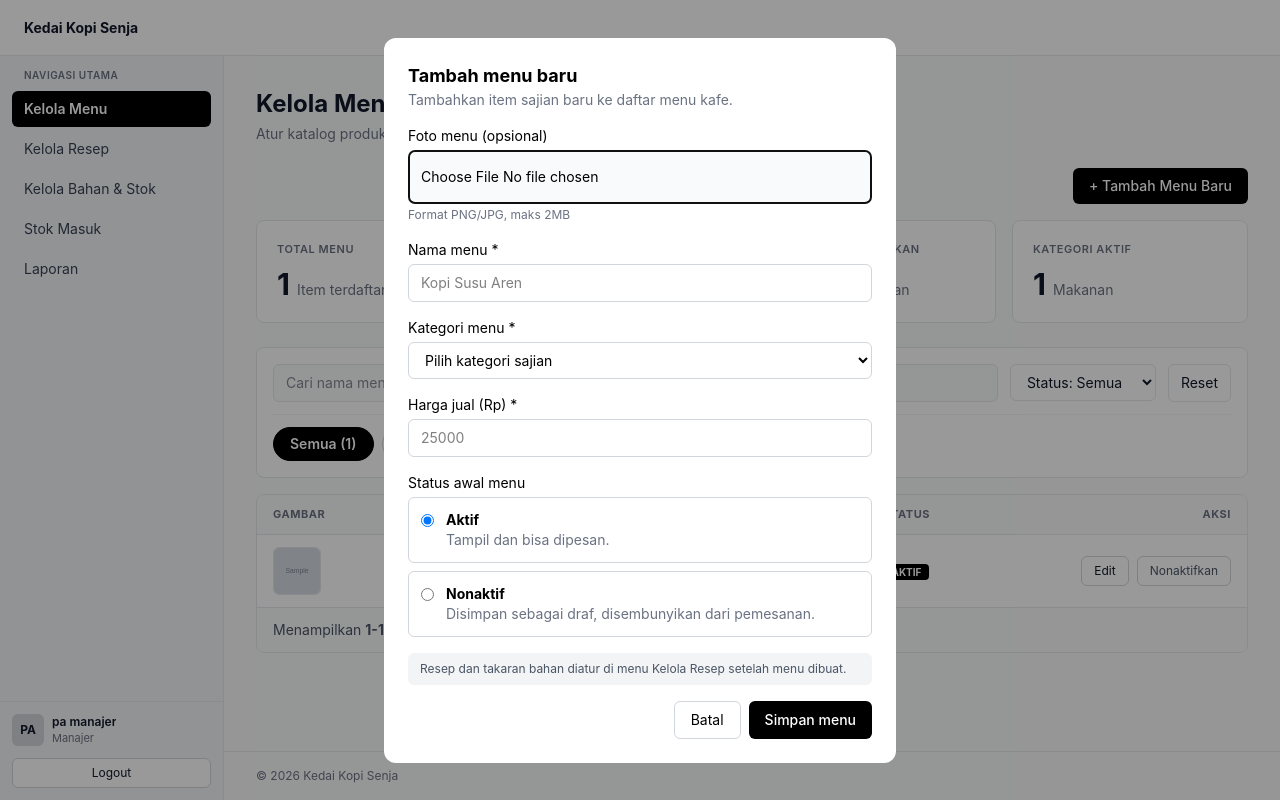
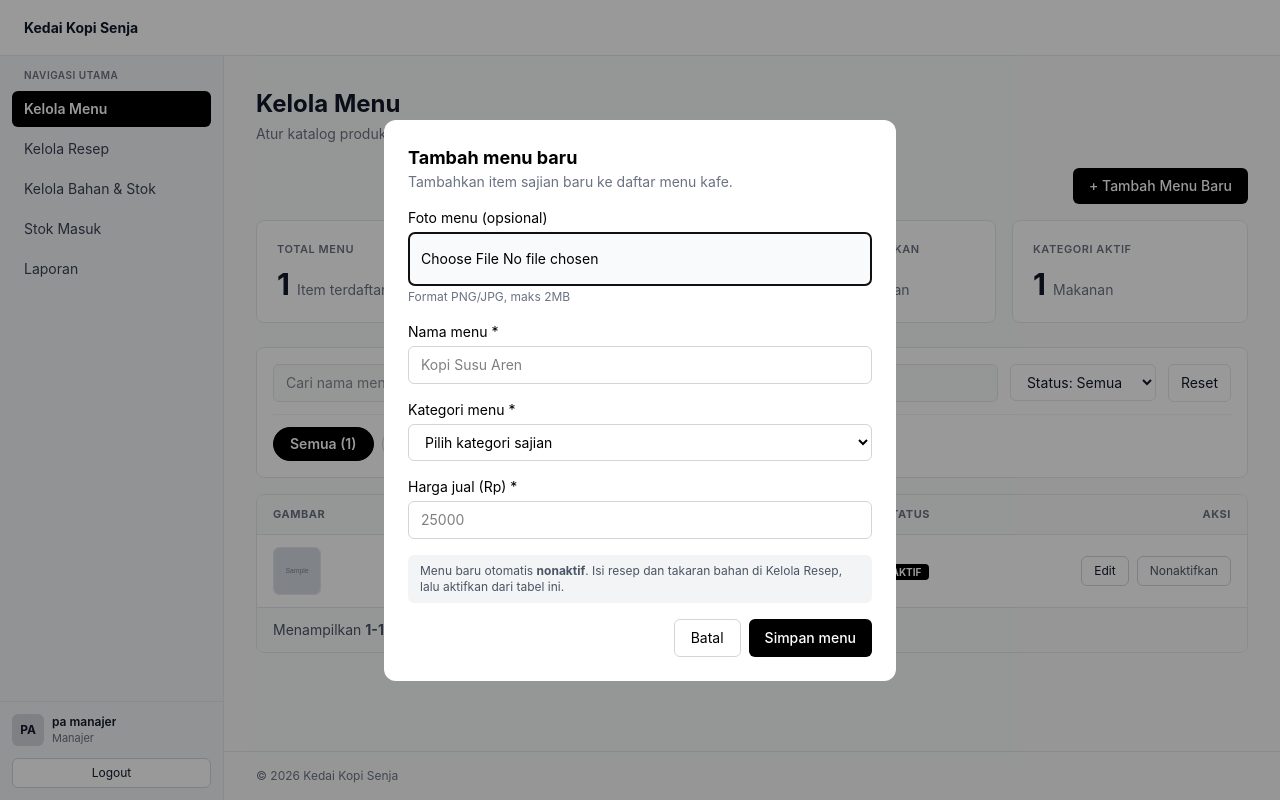
Before and after one commit to aqilahdaffa8/Cafe-UKK, a Laravel app: page /manajer/menu in a window 1280 px wide, after a click on "+ Tambah Menu Baru". Run offline with Laravel 12, Linux system fonts and the light colour scheme; a user stored in the database is signed in; data comes from the database, SQL or seed files in the repository; tables that the repository leaves empty hold one stand-in row (values such as "Sample post"); grey boxes marked "Sample" are stand-in pictures; style sheets or scripts are compiled from the project's sources; parts of the project's set-up code (start-up, migrations or seed data) failed here and were passed over.

Commit message:
perbaiki logic: menu baru harus memilikii resep untuk diaktifkan

```diff
--- a/app/Http/Controllers/Manajer/MenuController.php
+++ b/app/Http/Controllers/Manajer/MenuController.php
@@ -19,6 +19,7 @@ class MenuController extends Controller
         $kategori = $request->query('kategori', 'semua');
 
         $menus = Menu::query()
+            ->withCount('reseps')
             ->when($q !== '', fn ($w) => $w->where(fn ($x) => $x
                 ->where('nama_menu', 'like', "%{$q}%")
                 ->orWhere('kategori', 'like', "%{$q}%")))
@@ -41,21 +42,20 @@ class MenuController extends Controller
 
     public function store(Request $request)
     {
-        $data = $request->validate($this->aturan() + [
-            'status' => ['required', 'in:aktif,nonaktif'],
-        ]);
+        $data = $request->validate($this->aturan());
 
         Menu::create([
             'kategori'  => $data['kategori'],
             'nama_menu' => $data['nama_menu'],
             'harga'     => $data['harga'],
-            'aktif'     => $data['status'] === 'aktif',
+            'aktif'     => false, // menu baru belum punya resep, jadi tidak boleh langsung aktif
             'gambar'    => $request->hasFile('gambar')
                 ? $request->file('gambar')->store('menu', 'public')
                 : null,
         ]);
 
-        return redirect()->route('manajer.menu.index')->with('sukses', 'Menu berhasil ditambahkan.');
+        return redirect()->route('manajer.menu.index')
+            ->with('sukses', 'Menu ditambahkan dalam keadaan nonaktif. Isi resepnya di Kelola Resep, lalu aktifkan.');
     }
 
     public function update(Request $request, Menu $menu)
@@ -71,6 +71,7 @@ class MenuController extends Controller
             unset($data['gambar']);
         }
 
+        // update() tidak menyentuh kolom aktif, jadi aturan resep tidak bisa dilewati lewat sini
         $menu->update($data);
 
         return back()->with('sukses', "Menu {$menu->nama_menu} diperbarui.");
@@ -78,6 +79,13 @@ class MenuController extends Controller
 
     public function toggleStatus(Menu $menu)
     {
+        // Mau diaktifkan, tapi belum ada resep: tolak
+        if (! $menu->aktif && ! $menu->punyaResep()) {
+            return back()->withErrors([
+                'status' => "Menu {$menu->nama_menu} belum punya resep. Isi dulu di Kelola Resep sebelum diaktifkan.",
+            ]);
+        }
+
         $menu->update(['aktif' => ! $menu->aktif]);
 
         return back()->with('sukses', $menu->aktif
--- a/app/Models/Menu.php
+++ b/app/Models/Menu.php
@@ -31,6 +31,10 @@ class Menu extends Model
         return $this->hasMany(DetailPesanan::class, 'id_menu', 'id_menu');
     }
 
+    public function punyaResep(): bool{
+        return $this->reseps()->exists();
+    }
+
     // HPP = jumlah (takaran x harga terakhir bahan)
     // Pakai with('reseps.bahan') saat mengambil menu agar tidak query berulang
     protected function hpp(): Attribute{
--- a/resources/views/manajer/menu.blade.php
+++ b/resources/views/manajer/menu.blade.php
@@ -6,6 +6,9 @@
 @endphp
 <x-layouts.manajer title="Kelola Menu" subtitle="Atur katalog produk, harga jual, dan status ketersediaan pesanan menu.">
 
+    @error('status')
+        <div class="mb-4 rounded-lg bg-red-50 px-4 py-3 text-sm text-red-700">{{ $message }}</div>
+    @enderror
     <div class="mb-4 flex justify-end">
         <button type="button" onclick="document.getElementById('dlg-tambah').showModal()"
                 class="rounded-md bg-black px-4 py-2 text-sm font-medium text-white hover:bg-gray-800">+ Tambah Menu Baru</button>
@@ -79,7 +82,13 @@
                             </span>
                         @endif
                     </td>
-                    <td class="px-4 py-3 font-semibold {{ $m->aktif ? '' : 'line-through' }}">{{ $m->nama_menu }}</td>
+                    <td class="px-4 py-3">
+                        <p class="font-semibold {{ $m->aktif ? '' : 'line-through' }}">{{ $m->nama_menu }}</p>
+                        @if ($m->reseps_count === 0)
+                            <a href="{{ route('manajer.resep.index', ['menu' => $m->id_menu]) }}"
+                            class="text-xs font-normal text-red-600 no-underline hover:underline">Belum ada resep, isi dulu</a>
+                        @endif
+                    </td>
                     <td class="px-4 py-3">
                         <span class="rounded border border-gray-300 px-2 py-0.5 text-xs">{{ $label[$m->kategori] ?? $m->kategori }}</span>
                     </td>
@@ -97,9 +106,12 @@
                                     data-kategori="{{ $m->kategori }}"
                                     data-harga="{{ $m->harga }}"
                                     class="rounded-md border border-gray-300 px-3 py-1.5 text-xs text-gray-900 hover:bg-gray-50">Edit</button>
+                            @php $bolehAktif = $m->aktif || $m->reseps_count > 0; @endphp
                             <form method="POST" action="{{ route('manajer.menu.status', $m) }}">
                                 @csrf @method('PATCH')
-                                <button class="rounded-md border px-3 py-1.5 text-xs {{ $m->aktif ? 'border-gray-300 text-gray-600 hover:bg-gray-50' : 'border-black bg-white font-semibold text-gray-900 hover:bg-gray-100' }}">
+                                <button @disabled(! $bolehAktif)
+                                        title="{{ $bolehAktif ? '' : 'Isi resep dulu sebelum diaktifkan' }}"
+                                        class="rounded-md border px-3 py-1.5 text-xs {{ $m->aktif ? 'border-gray-300 text-gray-600 hover:bg-gray-50' : 'border-black bg-white font-semibold text-gray-900 hover:bg-gray-100' }} {{ $bolehAktif ? '' : 'cursor-not-allowed opacity-50' }}">
                                     {{ $m->aktif ? 'Nonaktifkan' : 'Aktifkan' }}
                                 </button>
                             </form>
@@ -152,18 +164,9 @@
                 <input type="number" min="0" step="1" name="harga" value="{{ old('_form') === 'tambah' ? old('harga') : '' }}" required
                        placeholder="25000" class="mt-1 w-full rounded-md border border-gray-300 px-3 py-2">
             </label>
-            <fieldset class="space-y-2 text-sm">
-                <legend class="mb-1">Status awal menu</legend>
-                <label class="flex items-start gap-3 rounded-md border border-gray-300 p-3">
-                    <input type="radio" name="status" value="aktif" class="mt-1" @checked(old('status', 'aktif') === 'aktif')>
-                    <span><b>Aktif</b><br><span class="text-gray-500">Tampil dan bisa dipesan.</span></span>
-                </label>
-                <label class="flex items-start gap-3 rounded-md border border-gray-300 p-3">
-                    <input type="radio" name="status" value="nonaktif" class="mt-1" @checked(old('status') === 'nonaktif')>
-                    <span><b>Nonaktif</b><br><span class="text-gray-500">Disimpan sebagai draf, disembunyikan dari pemesanan.</span></span>
-                </label>
-            </fieldset>
-            <p class="rounded-md bg-gray-100 px-3 py-2 text-xs text-gray-600">Resep dan takaran bahan diatur di menu Kelola Resep setelah menu dibuat.</p>
+            <p class="rounded-md bg-gray-100 px-3 py-2 text-xs text-gray-600">
+                Menu baru otomatis <b>nonaktif</b>. Isi resep dan takaran bahan di Kelola Resep, lalu aktifkan dari tabel ini.
+            </p>
             <div class="flex justify-end gap-2">
                 <button type="button" onclick="this.closest('dialog').close()" class="rounded-md border border-gray-300 px-4 py-2 text-sm">Batal</button>
                 <button class="rounded-md bg-black px-4 py-2 text-sm font-medium text-white">Simpan menu</button>
```
